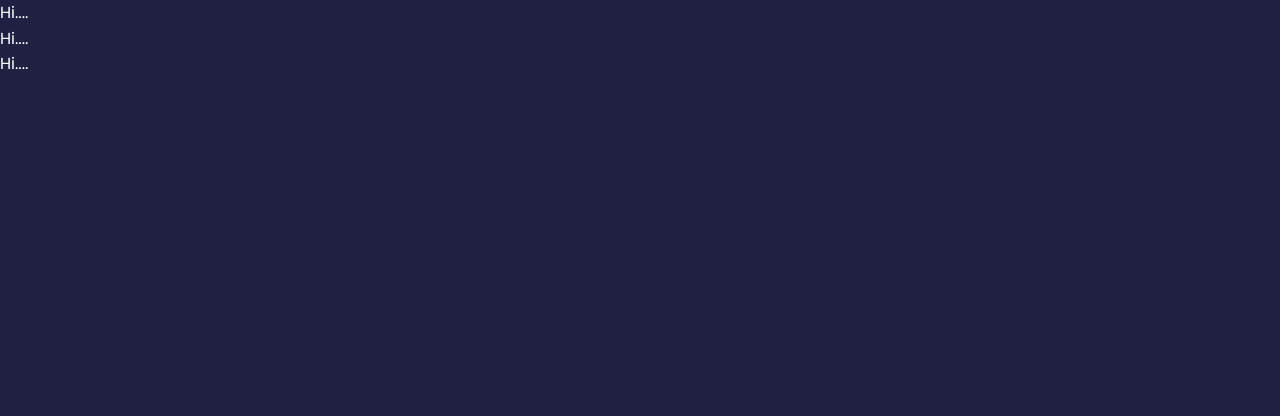
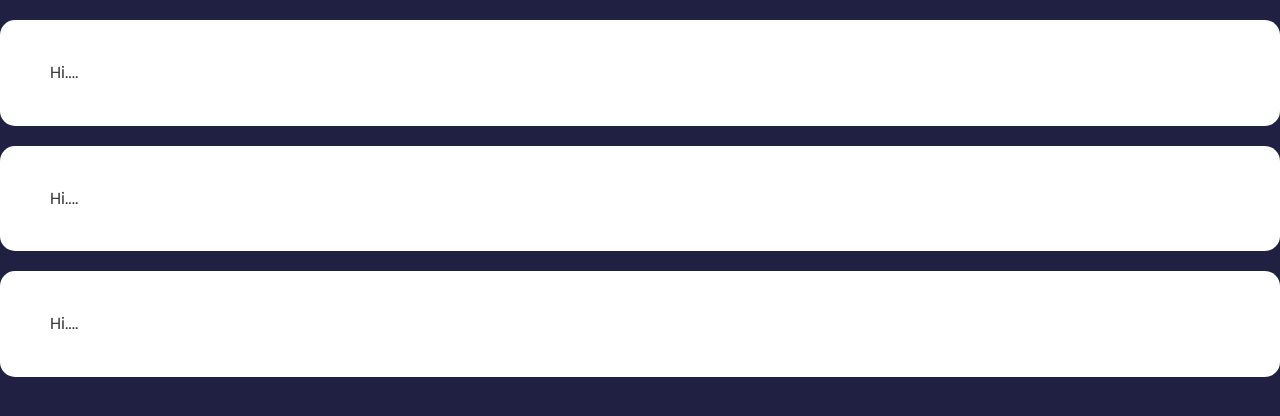
Before and after one commit to Andreas-Ziegler22/svelte-feedback-app, a Svelte app: page / in a window 1280 px wide. Shown: the top 416 px of the page. Built offline with nearby package versions, Linux system fonts and the light colour scheme.

Commit message:
card compon stayled

```diff
--- a/src/components/Card.svelte
+++ b/src/components/Card.svelte
@@ -1,3 +1,14 @@
-<div class="cards">
+<div class="card">
   <slot></slot>
 </div>
+
+<style>
+  .card{
+    background-color: #fff;
+    color: #333;
+    border-radius: 15px;
+    padding: 40px 50px;
+    margin: 20px 0;
+    position: relative;
+  }
+</style>
```
